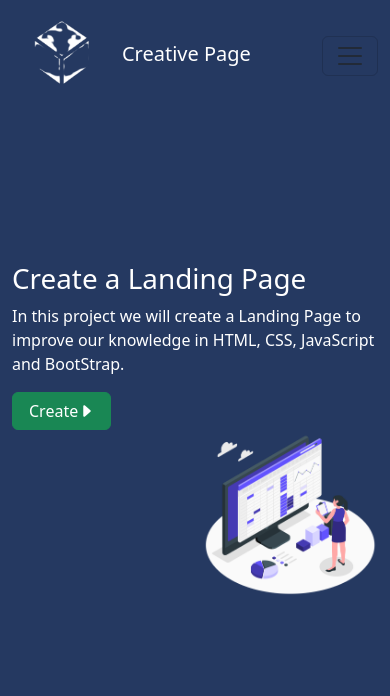
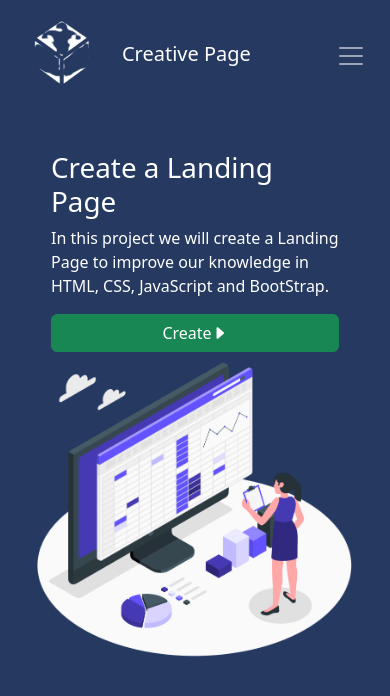
Before and after one commit to Lohan-Lucas/Landing-Page, a website: page assets/index.html in a window 390 px wide. Drawn offline with nearby package versions, Linux system fonts and the light colour scheme.

Commit message:
Responsive att
Improve the site responsive

```diff
--- a/assets/css/style.css
+++ b/assets/css/style.css
@@ -4,13 +4,16 @@
     box-sizing: border-box;
 }
 /* NAV BAR */
+.navbar{
+    height: 12vh;
+    position: sticky;
+}
 #logo{
     height: 10vh;
 }
 
 .header-menu{
     background-color: #253961;
-    height: 100vh;
 }
 .nav-link, .navbar-brand{
     color: white;
@@ -25,6 +28,49 @@
     padding-right: 1.2em;
 }
 /* SECTION HOME */
+#home{
+    height: 88vh;
+}
 #image-home{
      width: 45vw;
 }
+.navbar-toggler{
+    border: none;
+}
+
+@media screen and (max-width: 1100px){
+    #div-all-home{
+        padding-top: 100px ;
+        justify-content: space-between;
+    }
+    #div-img{
+        width: 350px;
+    }
+    #image-home{
+        width: 45vh;
+    }
+    #div-home{
+        display: flex;
+        flex-direction: column;
+        justify-content: left;
+        width: 40vw;
+    }
+/* NAVBAR */
+    .nav-item{
+        background-color: #2d4880;
+        width: 100%;
+        border: 1px solid #1c2b49;
+        text-align: center;
+    }
+}
+
+@media screen and (max-width: 400px){
+    #div-all-home{
+        justify-content: center;
+        align-items: center;
+        padding-top: 50px;
+    }
+    #div-home{
+        width: 80%;
+    }
+}
--- a/assets/index.html
+++ b/assets/index.html
@@ -16,11 +16,11 @@
                 <img src="Images/logo.png" alt="Logo" id="logo">
                 <span>Creative Page</span>
               </a>
-              <button class="navbar-toggler" type="button" data-bs-toggle="collapse" data-bs-target="#navbarNav" aria-controls="navbarNav" aria-expanded="false" aria-label="Toggle navigation">
+              <button class="navbar-toggler" type="button" data-bs-toggle="collapse" data-bs-target="#navbarNav" aria-controls="navbarNav" aria-expanded="false" aria-label="Toggle navigation" data-bs-theme="dark">
                 <span class="navbar-toggler-icon"></span>
               </button>
               <div class="collapse navbar-collapse" id="navbarNav">
-                <ul class="navbar-nav ms-auto">
+                <ul class="navbar-nav ms-auto" id="navbar-ul">
                   <li class="nav-item">
                     <a class="nav-link" href="#home">Home</a>
                   </li>
@@ -40,17 +40,17 @@
               </div>
             </div>
         </nav>
-        <secction class="home d-flex align-items-center h-75" id="home">
-            <div class="container">
-                <div class="row d-flex align-items-center">
-                    <div class="col-xl-4">
+        <secction class="home d-flex align-items-center h-75">
+          <div class="container" id="home">
+              <div class="row d-flex align-items-center" id="div-all-home">
+                  <div class="col-xl-6" id="div-home">
                       <h1 class="text-white">Create a Landing Page</h1>
                       <p class="text-white">
                           In this project we will create a Landing Page to improve our knowledge in HTML, CSS, JavaScript and BootStrap.
                       </p>
                       <button class="btn btn-success px-3">Create<i class="bi bi-caret-right-fill"></i></button>
                   </div>
-                    <div class="col-xl-8 d-flex justify-content-end">
+                  <div class="col-xl-6 d-flex justify-content-end" id="div-img">
                       <img src="Images/ilustracao.png" class="img-fluid" alt="Image" id="image-home">
                   </div>
               </div>
```
Lines whose indentation alone changed are shown as unchanged.
